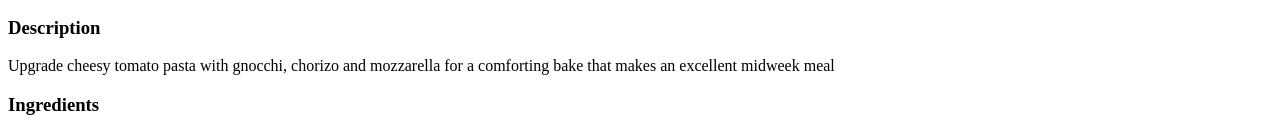
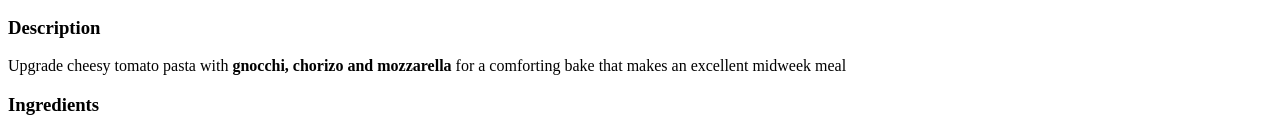
Before and after one commit to angh28/odin-recipes, a plain HTML site: page recipes/gnocchi_bake.html in a window 1280 px wide. Shown: the part 386-521 px from the top of the page. Drawn offline with Linux system fonts and the light colour scheme.

Commit message:
edit gnocchi recipe

```diff
--- a/recipes/gnocchi_bake.html
+++ b/recipes/gnocchi_bake.html
@@ -12,7 +12,7 @@
         <img src = "https://images.immediate.co.uk/production/volatile/sites/30/2020/08/gnocchi-1d16725.jpg?quality=90&webp=true&resize=300,272" alt = "Chorizo and Mozzarella Gnocchi Bake">
         <h3>Description</h3>
         <p>
-            Upgrade cheesy tomato pasta with gnocchi, chorizo and mozzarella for a comforting bake that makes an excellent midweek meal
+            Upgrade cheesy tomato pasta with <strong>gnocchi, chorizo and mozzarella </strong> for a comforting bake that makes an excellent midweek meal
         </p>
         <h3>Ingredients</h3>
         <ul>
```
